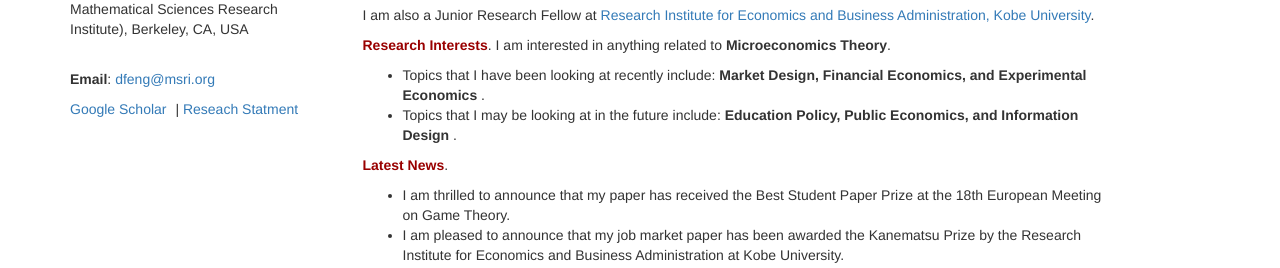
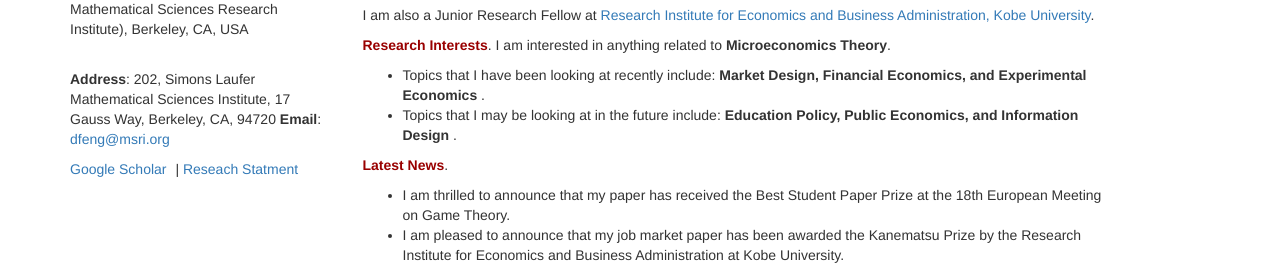
Before and after one commit to dfengecon/dfengecon.github.io, a plain HTML site: page index.html in a window 1280 px wide. Shown: the part 189-457 px from the top of the page. Drawn offline with nearby package versions, Linux system fonts and the light colour scheme.

Commit message:
index.html

```diff
--- a/index.html
+++ b/index.html
@@ -100,6 +100,7 @@
 		      <p <img class="img-responsive" src="https://github.com/dfengecon/site/blob/main/slmath.jfif" alt="SLMath logo"></p>
 		      <!--  <p class="university-color"></p>-->
                 <br>
+		<b>Address</b>: 202, Simons Laufer Mathematical Sciences Institute, 17 Gauss Way, Berkeley, CA, 94720
                 <b>Email</b>: <a href="mailto:dfeng@msri.org">dfeng@msri.org</a><br>
               </div>
               <div class="link-list">
```
